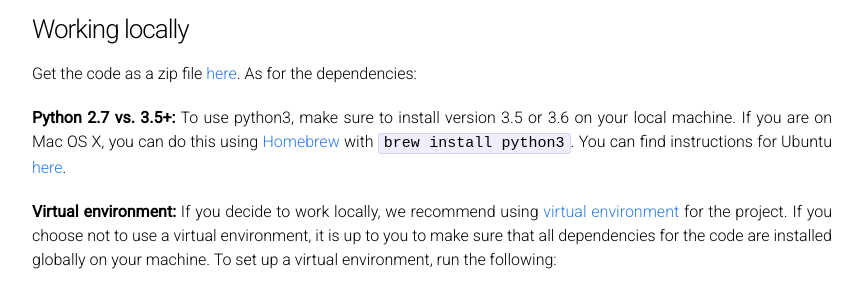
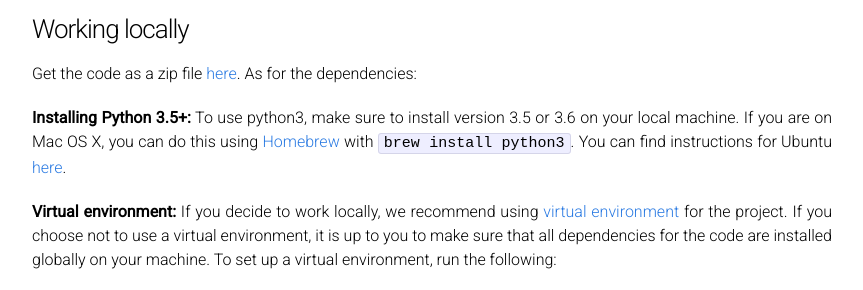
Before and after one commit to cs231n/cs231n.github.io, a Jekyll site: the page built from assignments/2017/assignment1.md, in a window 1280 px wide and 900 px high, scrolled down 639 px. Shown: the part 152-442 px from the top of the window, without its empty margins (208-1071 px from the left). Built offline with Jekyll 4.4.1, drawn with Linux system fonts in a browser that asks for light colours.

Commit message:
Update assignment1.md

```diff
--- a/assignments/2017/assignment1.md
+++ b/assignments/2017/assignment1.md
@@ -28,7 +28,7 @@ As part of this course, you can use Google Cloud for your assignments. We recomm
 ### Working locally
 Get the code as a zip file [here](http://cs231n.stanford.edu/assignments/2017/spring1617_assignment1.zip). As for the dependencies:
 
-**Python 2.7 vs. 3.5+:**
+**Installing Python 3.5+:**
 To use python3, make sure to install version 3.5 or 3.6 on your local machine. If you are on Mac OS X, you can do this using [Homebrew](https://brew.sh) with `brew install python3`. You can find instructions for Ubuntu [here](https://www.digitalocean.com/community/tutorials/how-to-install-python-3-and-set-up-a-local-programming-environment-on-ubuntu-16-04).
 
 **Virtual environment:**
```
